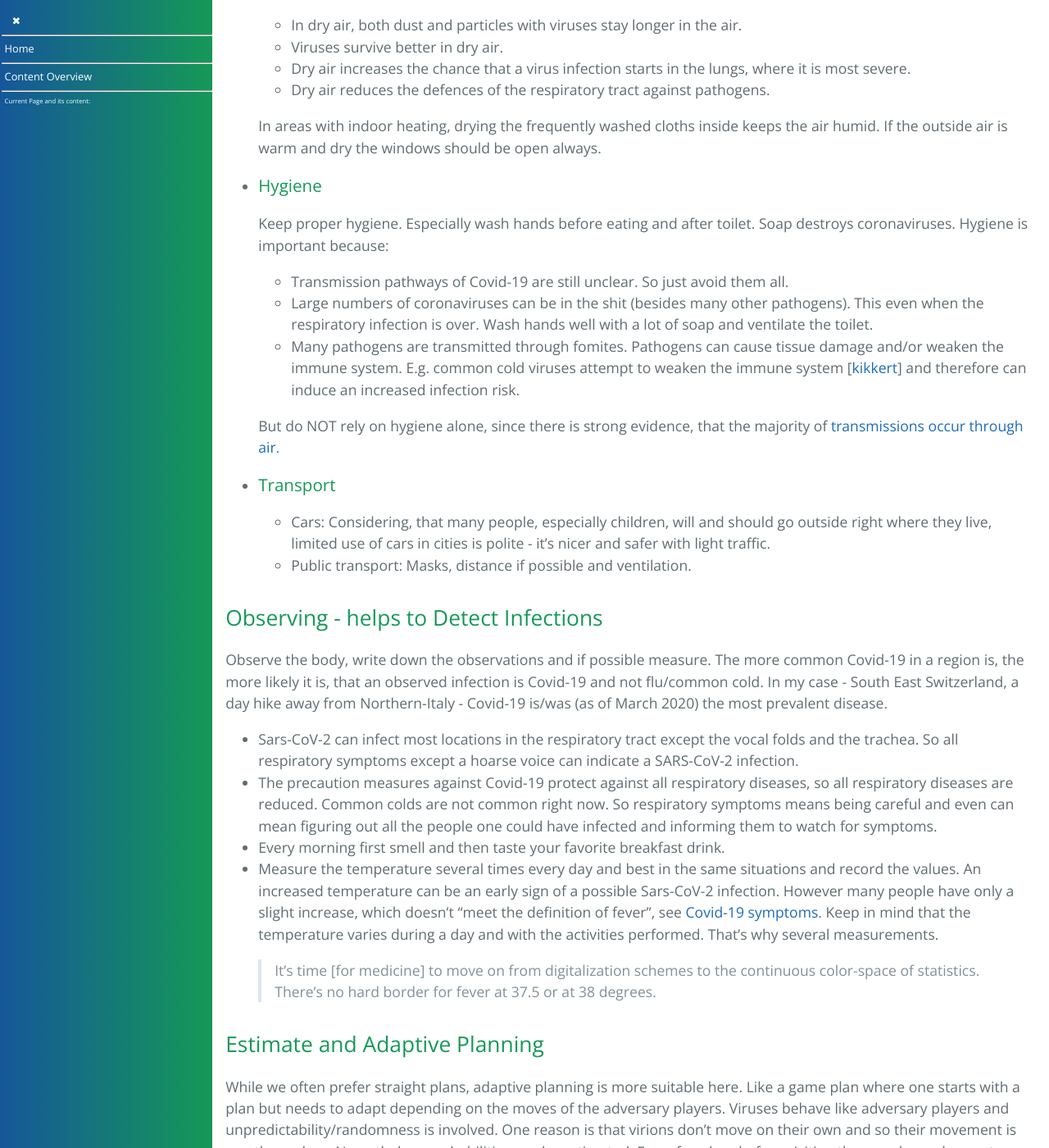
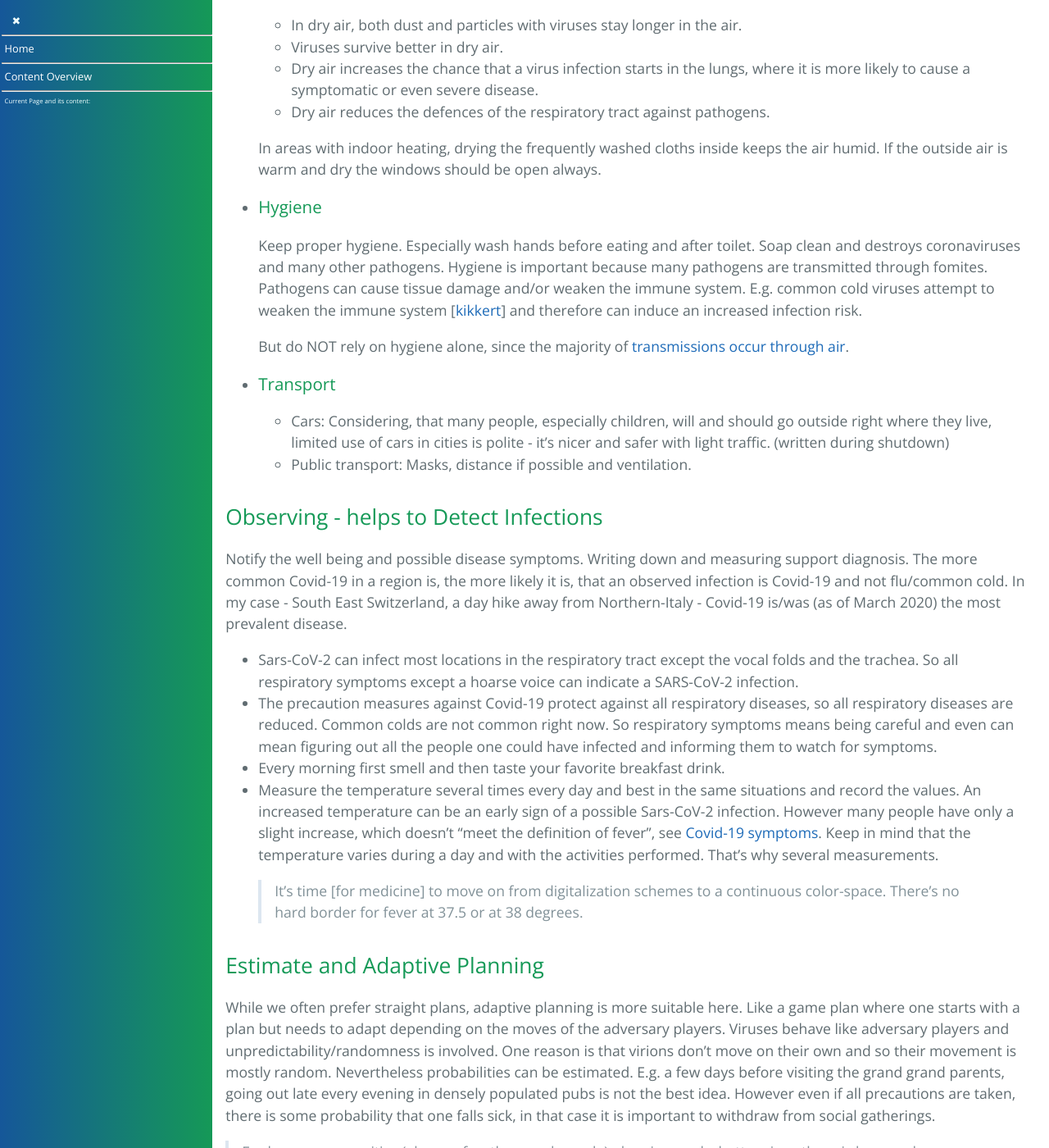
Before and after one commit to forestgrape/coronavirus, a Jekyll site: the page built from 1_introduction/suggestions.md, in a window 1280 px wide and 1400 px high, scrolled down 2682 px. Shown: the whole window at 82% size. Built offline with Jekyll 4.4.1, drawn with Linux system fonts in a browser that asks for light colours; our own code applies the rules of GitHub Pages for plain Markdown files.

Commit message:
formulations

```diff
--- a/1_introduction/suggestions.md
+++ b/1_introduction/suggestions.md
@@ -8,7 +8,6 @@
 * [Estimate and Adaptive Planning](#estimate-and-adaptive-planning)
 * [Respect and Take Care](#respect-and-take-care)
 * [Live Healthily](#live-healthily)
-
 
 
 ## Covid-19 and Virus Infections
@@ -67,27 +66,24 @@ In brief: To reduce the infection possibilities keep some distance or wear a mas
     Dry air increases the transmission of coronaviruses since:
      * In dry air, both dust and particles with viruses stay longer in the air.
      * Viruses survive better in dry air.
-     * Dry air increases the chance that a virus infection starts in the lungs, where it is most severe.
+     * Dry air increases the chance that a virus infection starts in the lungs, where it is more likely to cause a symptomatic or even severe disease.
      * Dry air reduces the defences of the respiratory tract against pathogens.
 
     In areas with indoor heating, drying the frequently washed cloths inside keeps the air humid. If the outside air is warm and dry the windows should be open always.
 
 * ### Hygiene
-    Keep proper hygiene. Especially wash hands before eating and after toilet. Soap destroys coronaviruses. Hygiene is important because:
-    * Transmission pathways of Covid-19 are still unclear. So just avoid them all.
-    * Large numbers of coronaviruses can be in the shit (besides many other pathogens). This even when the respiratory infection is over. Wash hands well with a lot of soap and ventilate the toilet.
-    * Many pathogens are transmitted through fomites. Pathogens can cause tissue damage and/or weaken the immune system. E.g. common cold viruses attempt to weaken the immune system [[kikkert](../4_immunological/immune_evasion.md#kikkert)] and therefore can induce an increased infection risk.
+    Keep proper hygiene. Especially wash hands before eating and after toilet. Soap clean and destroys coronaviruses and many other pathogens. Hygiene is important because many pathogens are transmitted through fomites. Pathogens can cause tissue damage and/or weaken the immune system. E.g. common cold viruses attempt to weaken the immune system [[kikkert](../4_immunological/immune_evasion.md#kikkert)] and therefore can induce an increased infection risk.
 
-    But do NOT rely on hygiene alone, since there is strong evidence, that the majority of [transmissions occur through air](../5_epidemiological/transmission.md).
+    But do NOT rely on hygiene alone, since the majority of [transmissions occur through air](../5_epidemiological/transmission.md).
 
 * ### Transport
-  * Cars: Considering, that many people, especially children, will and should go outside right where they live, limited use of cars in cities is polite - it's nicer and safer with light traffic.
+  * Cars: Considering, that many people, especially children, will and should go outside right where they live, limited use of cars in cities is polite - it's nicer and safer with light traffic. (written during shutdown)
   * Public transport: Masks, distance if possible and ventilation.
 
 
 
 ## Observing - helps to Detect Infections
-Observe the body, write down the observations and if possible measure.
+Notify the well being and possible disease symptoms. Writing down and measuring support diagnosis.
 The more common Covid-19 in a region is, the more likely it is, that an observed infection is Covid-19 and not flu/common cold. In my case - South East Switzerland, a day hike away from Northern-Italy - Covid-19 is/was (as of March 2020) the most prevalent disease.
 
 * Sars-CoV-2 can infect most locations in the respiratory tract except the vocal folds and the trachea. So all respiratory symptoms except a hoarse voice can indicate a SARS-CoV-2 infection.
@@ -96,7 +92,7 @@ The more common Covid-19 in a region is, the more likely it is, that an observed
 * Measure the temperature several times every day and best in the same situations and record the values. An increased temperature can be an early sign of a possible Sars-CoV-2 infection. However many people have only a slight increase, which doesn't "meet the definition of fever", see [Covid-19 symptoms](../3_medical/covid19.md#symptoms).
 Keep in mind that the temperature varies during a day and with the activities performed. That's why several measurements.
 
-    > It's time [for medicine] to move on from digitalization schemes to the continuous color-space of statistics. There's no hard border for fever at 37.5 or at 38 degrees.
+    > It's time [for medicine] to move on from digitalization schemes to a continuous color-space. There's no hard border for fever at 37.5 or at 38 degrees.
 
 
 ## Estimate and Adaptive Planning
```
